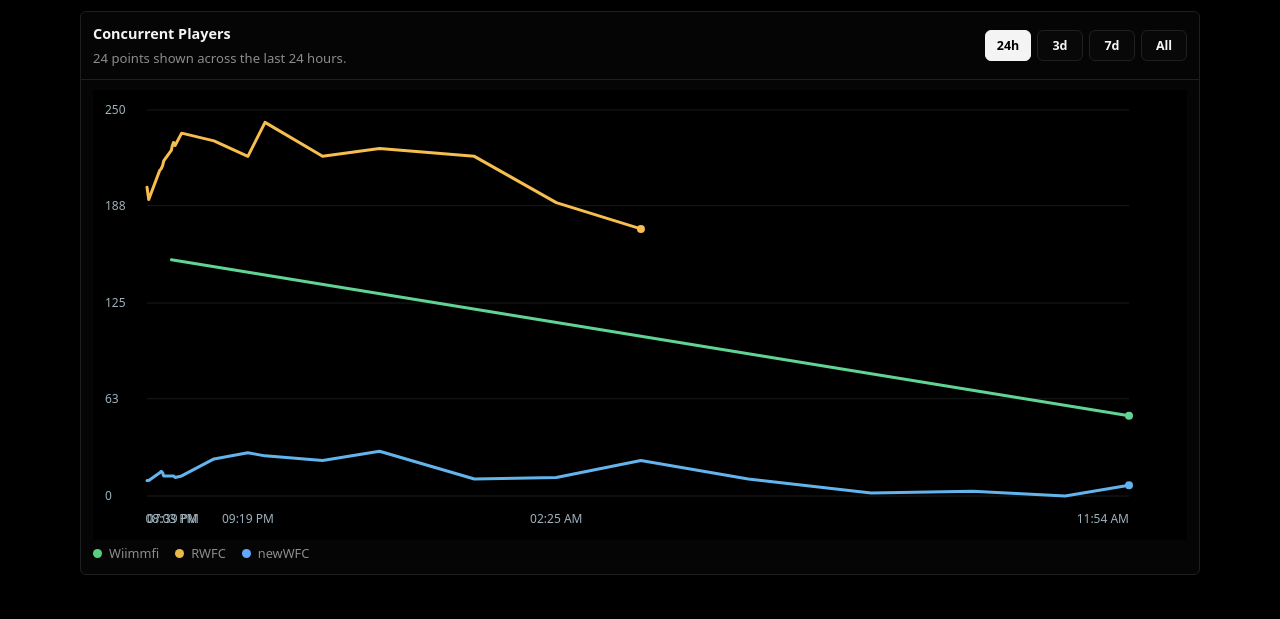
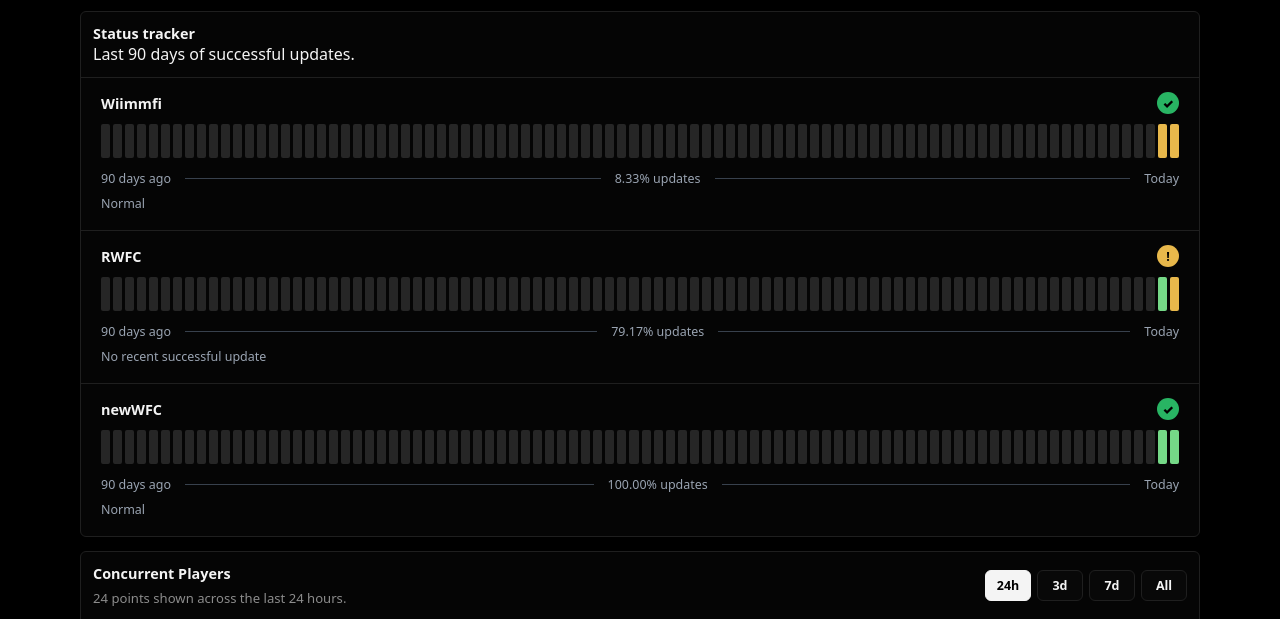
Before and after one commit to patchzyy/MkwiiTracker, a website: page index.html in a window 1280 px wide. Shown: the part 141-760 px from the top of the page. Drawn offline with Linux system fonts and the light colour scheme.

Commit message:
Add service status tracker

```diff
--- a/app.js
+++ b/app.js
@@ -49,6 +49,119 @@
     const value = parseNumber(point?.counts?.[key]);
     return value === null ? max : Math.max(max, value);
   }, 0);
+}
+
+function dayKey(date) {
+  return [
+    date.getFullYear(),
+    String(date.getMonth() + 1).padStart(2, "0"),
+    String(date.getDate()).padStart(2, "0"),
+  ].join("-");
+}
+
+function statusDays(key) {
+  const today = new Date();
+  today.setHours(0, 0, 0, 0);
+
+  const days = Array.from({ length: 90 }, (_, index) => {
+    const date = new Date(today);
+    date.setDate(today.getDate() - (89 - index));
+    return {
+      date,
+      key: dayKey(date),
+      total: 0,
+      valid: 0,
+    };
+  });
+
+  const dayMap = new Map(days.map((day) => [day.key, day]));
+  snapshots.forEach((point) => {
+    const time = new Date(point.timestamp);
+    if (!Number.isFinite(time.getTime())) return;
+
+    const day = dayMap.get(dayKey(time));
+    if (!day) return;
+
+    day.total += 1;
+    if (parseNumber(point?.counts?.[key]) !== null) {
+      day.valid += 1;
+    }
+  });
+
+  return days;
+}
+
+function statusClass(day) {
+  if (day.total === 0) return "empty";
+  const rate = day.valid / day.total;
+  if (rate >= 0.99) return "good";
+  if (rate > 0) return "partial";
+  return "bad";
+}
+
+function statusLabel(day) {
+  if (day.total === 0) return "No data collected";
+  const rate = (day.valid / day.total) * 100;
+  return `${rate.toFixed(0)}% successful updates`;
+}
+
+function renderStatusTracker() {
+  const list = document.getElementById("status-list");
+  list.replaceChildren();
+
+  series.forEach(({ key, label }) => {
+    const days = statusDays(key);
+    const activeDays = days.filter((day) => day.total > 0);
+    const total = activeDays.reduce((sum, day) => sum + day.total, 0);
+    const valid = activeDays.reduce((sum, day) => sum + day.valid, 0);
+    const uptime = total > 0 ? (valid / total) * 100 : null;
+    const latest = latestForSeries(key);
+    const latestAge = latest ? Date.now() - new Date(latest.timestamp).getTime() : Infinity;
+    const isCurrent = latestAge < 2 * 60 * 60 * 1000;
+
+    const item = document.createElement("article");
+    item.className = "status-service";
+
+    const header = document.createElement("div");
+    header.className = "status-row";
+
+    const name = document.createElement("span");
+    name.className = "status-name";
+    name.textContent = label;
+
+    const icon = document.createElement("span");
+    icon.className = "status-ok";
+    icon.textContent = isCurrent ? "✓" : "!";
+    icon.style.background = isCurrent ? "#28b463" : "#e8b84b";
+
+    header.append(name, icon);
+
+    const bars = document.createElement("div");
+    bars.className = "status-bars";
+    days.forEach((day) => {
+      const bar = document.createElement("span");
+      bar.className = `status-bar ${statusClass(day)}`;
+      bar.title = `${day.date.toLocaleDateString([], { month: "short", day: "numeric" })}: ${statusLabel(day)}`;
+      bars.append(bar);
+    });
+
+    const meta = document.createElement("div");
+    meta.className = "status-meta";
+    meta.innerHTML = `
+      <span>90 days ago</span>
+      <i class="status-rule"></i>
+      <span>${uptime === null ? "--" : `${uptime.toFixed(2)}%`} updates</span>
+      <i class="status-rule"></i>
+      <span>Today</span>
+    `;
+
+    const state = document.createElement("div");
+    state.className = "status-state";
+    state.textContent = isCurrent ? "Normal" : "No recent successful update";
+
+    item.append(header, bars, meta, state);
+    list.append(item);
+  });
 }
 
 function renderStartedFrom() {
@@ -170,6 +283,7 @@
   document.getElementById("chart-caption").textContent = `${points.length} points shown across ${rangeLabel}.`;
   renderStartedFrom();
   renderCards();
+  renderStatusTracker();
   renderChart(points);
 }
 
--- a/index.html
+++ b/index.html
@@ -33,6 +33,16 @@
         </div>
       </section>
 
+      <section class="panel status-panel" aria-labelledby="status-title">
+        <div class="panel-head">
+          <div>
+            <h2 id="status-title">Status tracker</h2>
+            <p id="status-caption">Last 90 days of successful updates.</p>
+          </div>
+        </div>
+        <div class="status-list" id="status-list" aria-label="Service status history"></div>
+      </section>
+
       <section class="panel chart-panel">
         <div class="panel-head">
           <div>
@@ -56,6 +66,6 @@
         </div>
       </section>
     </main>
-    <script src="app.js?v=3"></script>
+    <script src="app.js?v=4"></script>
   </body>
 </html>
--- a/styles.css
+++ b/styles.css
@@ -113,6 +113,11 @@
   overflow: hidden;
 }
 
+.status-panel {
+  margin-bottom: 14px;
+  overflow: hidden;
+}
+
 .panel-head {
   display: flex;
   gap: 14px;
@@ -120,6 +125,90 @@
   justify-content: space-between;
   padding: 12px;
   border-bottom: 1px solid var(--line);
+}
+
+.status-list {
+  display: grid;
+}
+
+.status-service {
+  padding: 14px 20px 18px;
+}
+
+.status-service + .status-service {
+  border-top: 1px solid var(--line);
+}
+
+.status-row {
+  display: flex;
+  gap: 16px;
+  align-items: center;
+  justify-content: space-between;
+  margin-bottom: 10px;
+}
+
+.status-name {
+  font-size: 0.9rem;
+  font-weight: 750;
+}
+
+.status-ok {
+  display: inline-grid;
+  width: 22px;
+  height: 22px;
+  place-items: center;
+  border-radius: 50%;
+  background: #28b463;
+  color: #000;
+  font-size: 0.78rem;
+  font-weight: 900;
+}
+
+.status-bars {
+  display: grid;
+  grid-template-columns: repeat(90, minmax(2px, 1fr));
+  gap: 3px;
+  min-height: 36px;
+}
+
+.status-bar {
+  height: 34px;
+  border-radius: 2px;
+  background: #262626;
+}
+
+.status-bar.good {
+  background: #75d887;
+}
+
+.status-bar.partial {
+  background: #e8b84b;
+}
+
+.status-bar.bad {
+  background: #e34f5f;
+}
+
+.status-meta {
+  display: grid;
+  grid-template-columns: auto 1fr auto 1fr auto;
+  gap: 14px;
+  align-items: center;
+  margin-top: 10px;
+  color: #9aa4b2;
+  font-size: 0.78rem;
+}
+
+.status-rule {
+  height: 1px;
+  background: #45505f;
+  opacity: 0.8;
+}
+
+.status-state {
+  margin-top: 8px;
+  color: #9aa4b2;
+  font-size: 0.78rem;
 }
 
 .controls {
@@ -212,4 +301,21 @@
   .controls {
     justify-content: flex-start;
   }
+
+  .status-service {
+    padding: 12px;
+  }
+
+  .status-bars {
+    gap: 2px;
+  }
+
+  .status-meta {
+    grid-template-columns: auto 1fr auto;
+  }
+
+  .status-meta .status-rule:last-of-type,
+  .status-meta span:last-child {
+    display: none;
+  }
 }
```
